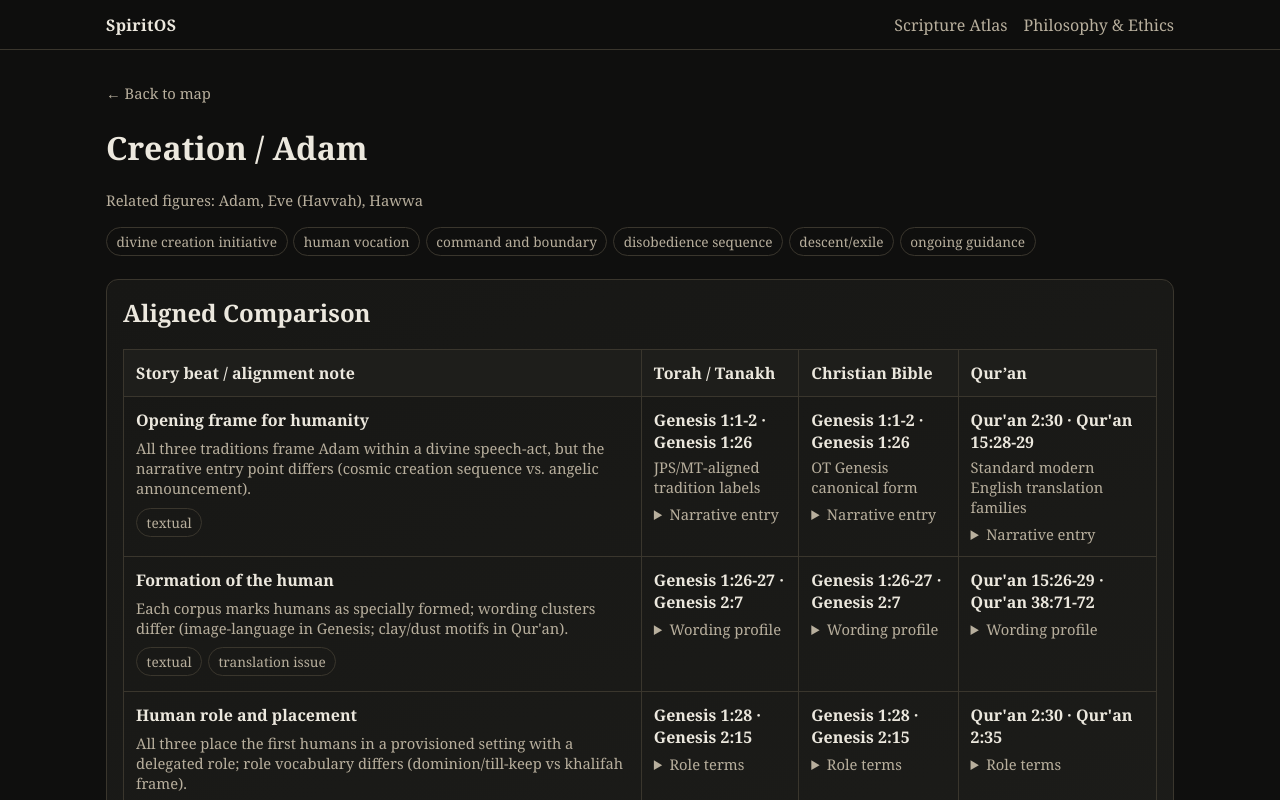
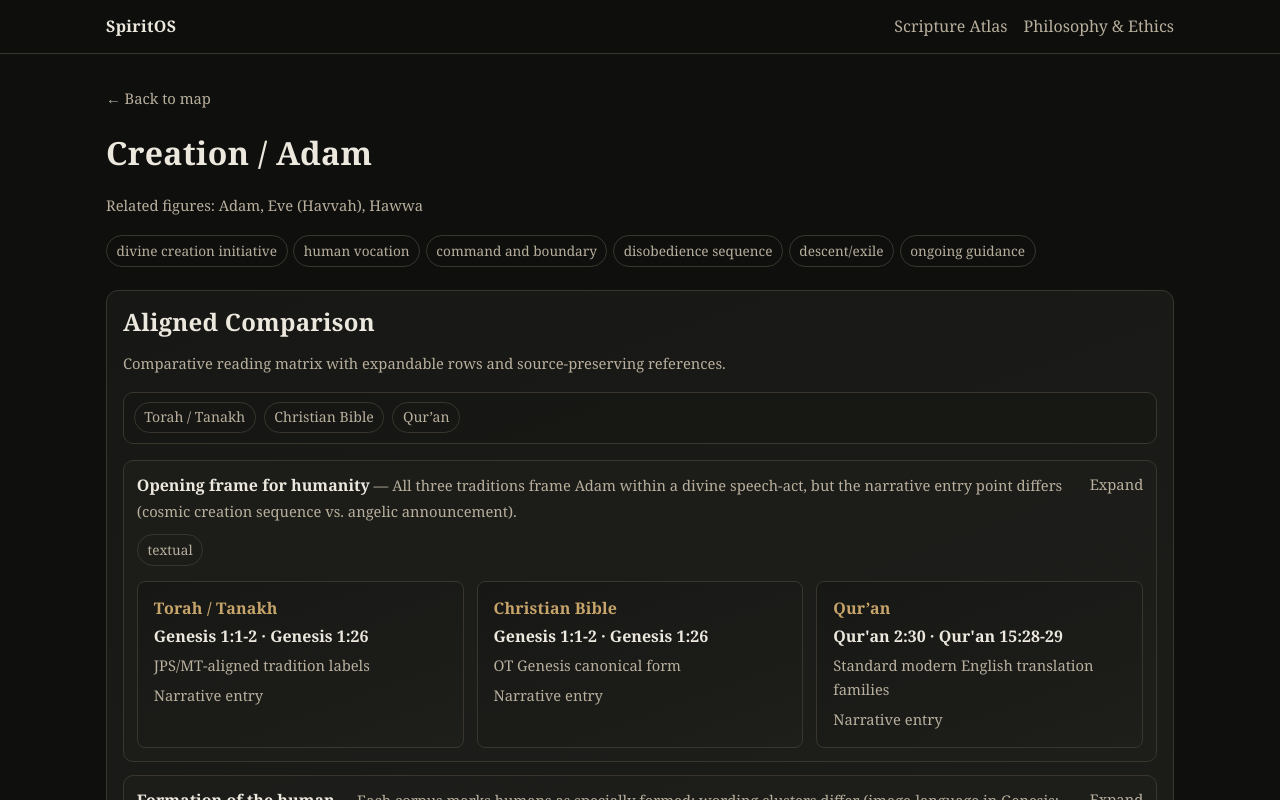
Before and after one commit to samuelgeorgejohnson/scripture_atlas, a Next.js app in the folder scripture-atlas/: page /nodes/creation-adam in a window 1280 px wide. Shown: the top 800 px of the page. Built offline with nearby package versions, Linux system fonts and the light colour scheme.

Commit message:
Build archival comparative triptych reader

```diff
--- a/scripture-atlas/src/app/globals.css
+++ b/scripture-atlas/src/app/globals.css
@@ -143,3 +143,88 @@ a { color: inherit; text-decoration: none; }
 .comparison-table th {
   background: var(--panel-soft);
 }
+
+body {
+  line-height: 1.6;
+}
+
+h1, h2, h3 {
+  letter-spacing: 0.01em;
+  line-height: 1.25;
+}
+
+.reader-sticky-nav {
+  position: sticky;
+  top: 4rem;
+  z-index: 9;
+  display: flex;
+  gap: 0.5rem;
+  flex-wrap: wrap;
+  margin: 1rem 0;
+  padding: 0.6rem;
+  border: 1px solid var(--border);
+  border-radius: 10px;
+  background: rgba(23, 23, 21, 0.92);
+}
+
+.reader-sticky-nav a {
+  font-size: 0.88rem;
+  color: var(--muted);
+  border: 1px solid var(--border);
+  border-radius: 999px;
+  padding: 0.2rem 0.6rem;
+}
+
+.reader-sticky-nav a:hover {
+  color: var(--text);
+  border-color: var(--accent);
+}
+
+.alignment-list {
+  display: grid;
+  gap: 0.8rem;
+}
+
+.alignment-row {
+  border: 1px solid var(--border);
+  border-radius: 10px;
+  padding: 0.8rem;
+  background: rgba(30, 30, 27, 0.6);
+}
+
+.alignment-row summary {
+  display: flex;
+  justify-content: space-between;
+  gap: 1rem;
+  cursor: pointer;
+}
+
+.row-summary {
+  color: var(--muted);
+}
+
+.triptych-column-grid {
+  display: grid;
+  gap: 0.8rem;
+  grid-template-columns: repeat(3, minmax(0, 1fr));
+}
+
+.column-panel {
+  border-radius: 8px;
+}
+
+.column-panel h3 {
+  margin: 0 0 0.4rem;
+  font-size: 1rem;
+  color: var(--accent);
+}
+
+@media (max-width: 900px) {
+  .triptych-column-grid {
+    grid-template-columns: 1fr;
+  }
+
+  .reader-sticky-nav {
+    top: 3.4rem;
+  }
+}
--- a/scripture-atlas/src/components/TriptychReader.tsx
+++ b/scripture-atlas/src/components/TriptychReader.tsx
@@ -27,35 +27,50 @@ export function TriptychReader({ alignmentRows }: { alignmentRows: AlignmentRow[
   return (
     <section className="card">
       <h2 style={{ marginTop: 0 }}>Aligned Comparison</h2>
-      <div className="comparison-table-wrap">
-        <table className="comparison-table">
-          <thead>
-            <tr>
-              <th>Story beat / alignment note</th>
-              <th>Torah / Tanakh</th>
-              <th>Christian Bible</th>
-              <th>Qur’an</th>
-            </tr>
-          </thead>
-          <tbody>
+      <p className="small" style={{ marginTop: '-0.3rem' }}>
+        Comparative reading matrix with expandable rows and source-preserving references.
+      </p>
+
+      <nav className="reader-sticky-nav" aria-label="Comparison sections">
+        <a href="#torah-column">Torah / Tanakh</a>
+        <a href="#bible-column">Christian Bible</a>
+        <a href="#quran-column">Qur’an</a>
+      </nav>
+
+      <div className="alignment-list" role="list">
         {alignmentRows.map((row, idx) => (
-              <tr key={`${row.beat}-${idx}`}>
-                <td>
-                  <p style={{ margin: 0 }}><strong>{row.beat}</strong></p>
-                  {row.summary ? <p className="small" style={{ margin: '0.45rem 0 0' }}>{row.summary}</p> : null}
+          <details className="alignment-row" key={`${row.beat}-${idx}`} open={idx === 0}>
+            <summary>
+              <span>
+                <strong>{row.beat}</strong>
+                {row.summary ? <span className="small row-summary"> — {row.summary}</span> : null}
+              </span>
+              <span className="small">Expand</span>
+            </summary>
             {row.difference_tags?.length ? (
               <div style={{ marginTop: '0.45rem' }}>
-                      {row.difference_tags.map((tag) => <span className="tag" key={`${row.beat}-${tag}`}>{tag}</span>)}
+                {row.difference_tags.map((tag) => {
+                  const label = typeof tag === 'string' ? tag : tag.lens;
+                  return <span className="tag" key={`${row.beat}-${label}`}>{label}</span>;
+                })}
               </div>
             ) : null}
-                </td>
-                <td><EntryCell entry={row.torah} /></td>
-                <td><EntryCell entry={row.christian_bible} /></td>
-                <td><EntryCell entry={row.quran} /></td>
-              </tr>
+            <div className="triptych-column-grid" style={{ marginTop: '0.8rem' }}>
+              <article id="torah-column" className="card column-panel">
+                <h3>Torah / Tanakh</h3>
+                <EntryCell entry={row.torah} />
+              </article>
+              <article id="bible-column" className="card column-panel">
+                <h3>Christian Bible</h3>
+                <EntryCell entry={row.christian_bible} />
+              </article>
+              <article id="quran-column" className="card column-panel">
+                <h3>Qur’an</h3>
+                <EntryCell entry={row.quran} />
+              </article>
+            </div>
+          </details>
         ))}
-          </tbody>
-        </table>
       </div>
     </section>
   );
```
Lines whose indentation alone changed are shown as unchanged.
